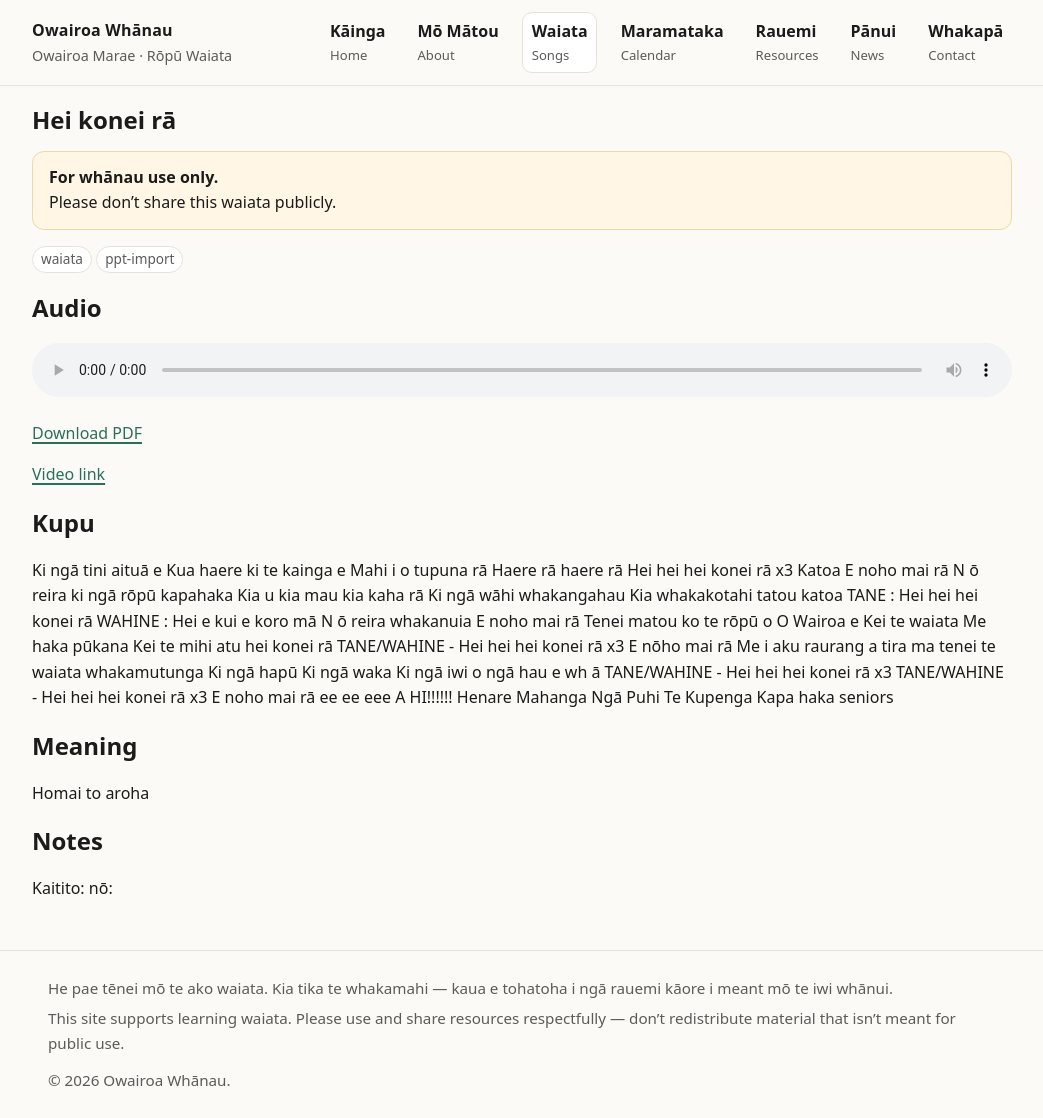
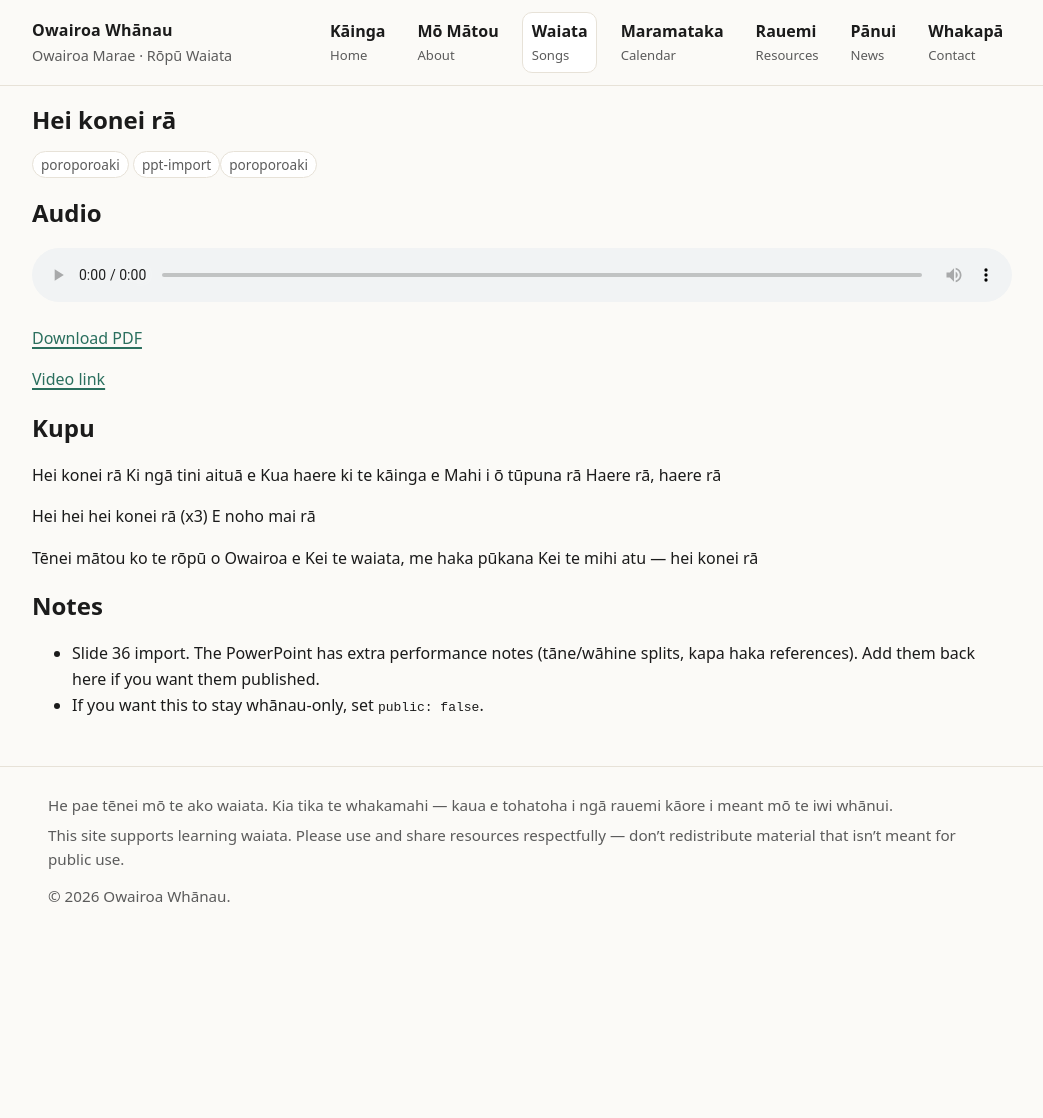
Before and after one commit to Standen-Home/owairoawhanau-site, a Jekyll site: the page built from _waiata/s36-hei-konei-ra.md, in a window 1280 px wide and 1118 px high. Shown: the whole window, without its empty margins (118-1161 px from the left). Built offline with Jekyll 4.4.1, drawn with Linux system fonts in a browser that asks for light colours.

Commit message:
Publish first 5 waiata (public true) and tidy formatting

```diff
--- a/_waiata/s36-hei-konei-ra.md
+++ b/_waiata/s36-hei-konei-ra.md
@@ -1,69 +1,36 @@
 ---
-layout: 'waiata'
-title: 'Hei konei rā'
-slug: 's36-hei-konei-ra'
-category: 'waiata'
+layout: waiata
+title: "Hei konei rā"
+slug: "s36-hei-konei-ra"
+category: poroporoaki
 tags:
   - ppt-import
-composer: ''
-source: 'PowerPoint import'
+  - poroporoaki
+composer: ""
+source: "PowerPoint import"
 featured: false
-public: false
-audio: ''
-pdf: ''
-video_url: ''
-image: ''
+public: true
+audio: ""
+pdf: ""
+video_url: ""
+image: ""
 order: 36
 ---
 
 ## Kupu
-Ki ngā tini
-aituā
-e
-Kua haere ki te kainga e
-Mahi i o tupuna rā
-Haere rā haere rā
-Hei hei hei konei rā x3 Katoa
+Hei konei rā
+Ki ngā tini aituā e
+Kua haere ki te kāinga e
+Mahi i ō tūpuna rā
+Haere rā, haere rā
+
+Hei hei hei konei rā (x3)
 E noho mai rā
-N
-ō reira ki ngā rōpū kapahaka
-Kia u kia mau kia kaha rā
-Ki ngā wāhi whakangahau
-Kia whakakotahi tatou katoa
-TANE
-:
-Hei hei hei konei rā
-WAHINE
-:
-Hei e kui e koro mā
-N
-ō reira whakanuia
-E noho mai rā
-Tenei matou ko te rōpū o
-O Wairoa e
-Kei te waiata
-Me haka pūkana
-Kei te mihi atu hei konei rā
-TANE/WAHINE - Hei hei hei konei rā x3
-E nōho mai rā
-Me i aku raurang
-a
-tira ma
-tenei te waiata whakamutunga
-Ki ngā hapū Ki ngā waka
-Ki ngā iwi o ngā hau e wh
-ā
-TANE/WAHINE - Hei hei hei konei rā x3
-TANE/WAHINE - Hei hei hei konei rā x3
-E noho mai rā ee ee eee
-A HI!!!!!!
-Henare Mahanga
-Ngā Puhi
-Te Kupenga Kapa haka seniors
 
-## Meaning
-Homai to aroha
+Tēnei mātou ko te rōpū o Owairoa e
+Kei te waiata, me haka pūkana
+Kei te mihi atu — hei konei rā
 
 ## Notes
-Kaitito:
-nō:
+- Slide 36 import. The PowerPoint has extra performance notes (tāne/wāhine splits, kapa haka references). Add them back here if you want them published.
+- If you want this to stay whānau-only, set `public: false`.
```
Also changed, not shown: _waiata/s17-e-minaka-ana.md (+20 -31 lines), _waiata/s20-te-tuhi-a-manawatere.md (+20 -25 lines), _waiata/s37-e-kore-te-aroha.md (+27 -29 lines), _waiata/s45-purea-nei-e-te-hau.md (+24 -29 lines).
